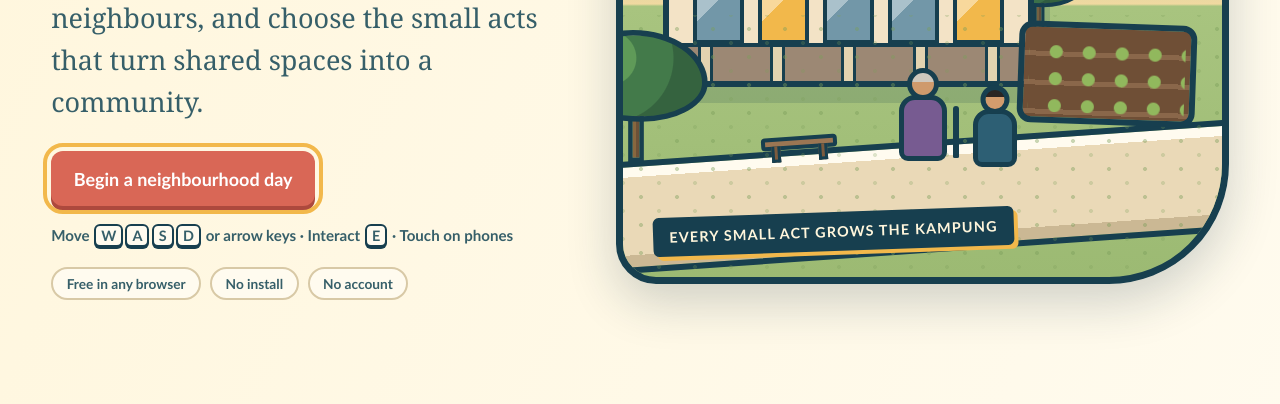
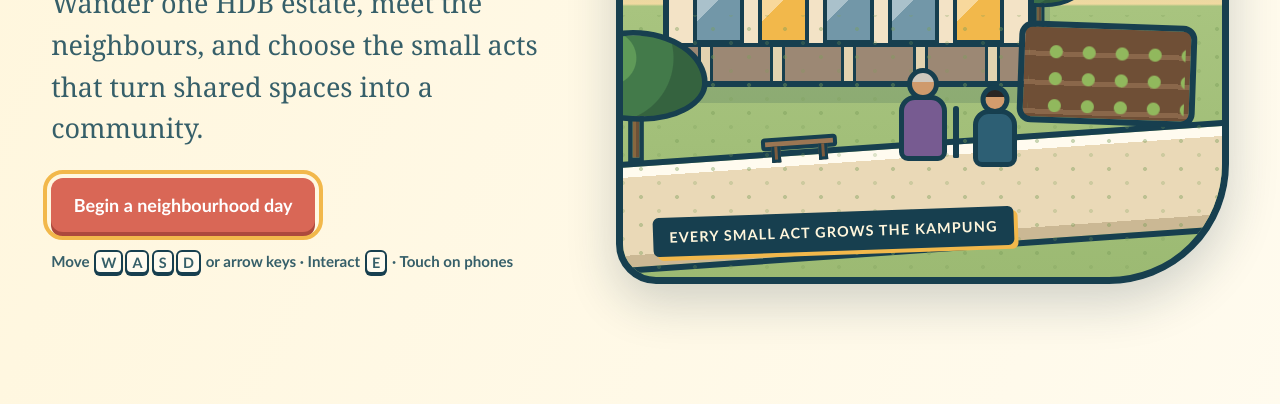
Before and after one commit to ming3465/Tencent-Hackathon-9Aug, a website built with Vite: page index.html in a window 1280 px wide. Shown: the part 396-800 px from the top of the page. Built offline with nearby package versions, Linux system fonts and the light colour scheme.

Commit message:
Remove trust-chip row from the title screen

```diff
--- a/index.html
+++ b/index.html
@@ -520,24 +520,6 @@
         text-align: center;
       }
 
-      .title-chips {
-        display: flex;
-        flex-wrap: wrap;
-        gap: 0.5rem;
-        margin: 1.1rem 0 0;
-        padding: 0;
-        list-style: none;
-      }
-
-      .title-chips li {
-        padding: 0.35rem 0.75rem;
-        border: 2px solid #d8c9a6;
-        border-radius: 999px;
-        background: var(--paper);
-        color: var(--ink-soft);
-        font-size: 0.76rem;
-        font-weight: 800;
-      }
 
       /* Sandbox */
       #screen-sandbox {
@@ -1468,11 +1450,6 @@
               Move <kbd>W</kbd><kbd>A</kbd><kbd>S</kbd><kbd>D</kbd> or arrow keys &middot;
               Interact <kbd>E</kbd> &middot; Touch on phones
             </p>
-            <ul class="title-chips" aria-label="Good to know">
-              <li>Free in any browser</li>
-              <li>No install</li>
-              <li>No account</li>
-            </ul>
           </div>
 
           <div class="title-world" aria-hidden="true">
```
Also changed, not shown: docs/screenshots/01-title.png, docs/screenshots/02-neighbourhood.png, docs/screenshots/03-nearby-resident.png, docs/screenshots/04-dialogue.png, docs/screenshots/05-choice-consequence.png, docs/screenshots/06-evening-light.png, docs/screenshots/07-evening-reflection.png, docs/screenshots/08-day-complete.png, docs/screenshots/09-mobile-360.png, docs/screenshots/hero-day.png, docs/screenshots/hero-evening.png.
